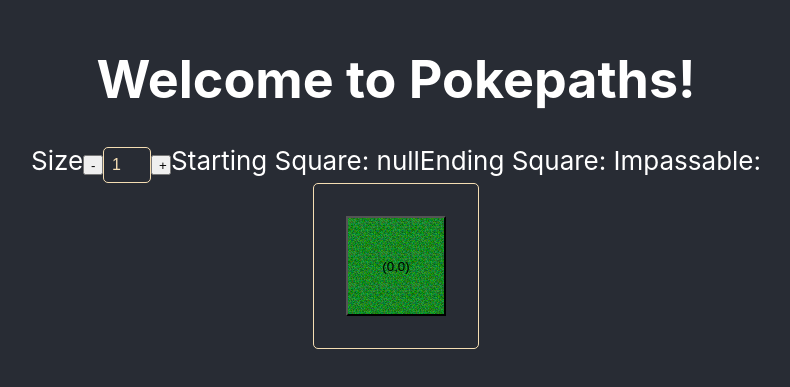
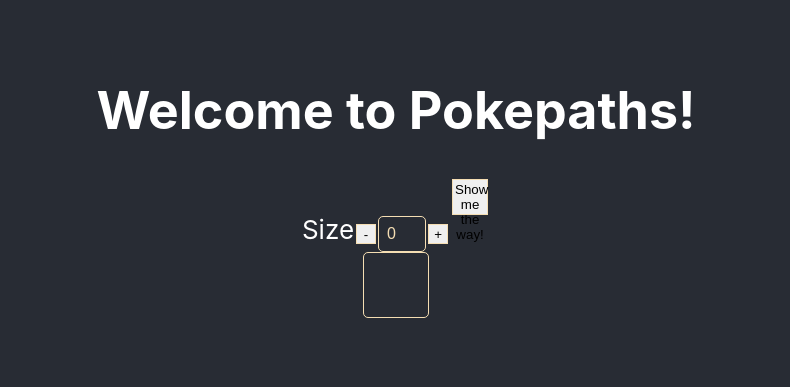
Before and after one commit to lizlam/pokepaths, a React (Create React App) app: page / in a window 1280 px wide. Shown: the part 219-606 px from the top of the page, without its empty margins (244-1034 px from the left). Built offline with nearby package versions, Linux system fonts and the light colour scheme.

Commit message:
Golden path works.

```diff
--- a/src/components/Grid.js
+++ b/src/components/Grid.js
@@ -1,5 +1,7 @@
-import React, { useState, useRef } from "react";
+import React, { useState, useRef, useEffect } from "react";
 import styled from "styled-components";
+import { getPath, getXY } from "../utils/Utils";
+import { isCompositeComponent } from "react-dom/test-utils";
 
 const StyledContainer = styled.div`
   width: fit-content;
@@ -28,7 +30,7 @@ const Controls = styled.div`
 `;
 
 function Grid() {
-  const [size, setSize] = useState(1);
+  const [size, setSize] = useState(0);
   const [impassable, setImpassable] = useState([]);
   const [start, setStart] = useState(null);
   const [end, setEnd] = useState(null);
@@ -45,16 +47,76 @@ function Grid() {
   };
 
   const handleChange = (e) => {
-    setSize(e.target.value);
+    let input = parseInt(e.target.value);
+    setSize(input);
   };
+
+  const getPathTiles = (startPoint, entries) => {
+    let pathTiles = [];
+    const expectedEnd = entries.reduce(function (result, entry) {
+      pathTiles.push(result);
+      return [parseInt(result[0]) + entry[0], parseInt(result[1]) + entry[1]]
+    }, startPoint)
+    pathTiles.shift(); // first entry is repeated, so remove
+    return [pathTiles, expectedEnd]
+  }
+
+  const highlightPath = (tiles) => {
+    tiles.map((v) => {
+      console.log(v);
+      const current = getTileRef(v[0], v[1]);
+      current.className = "path";
+    })
+  }
+
+  const getPathHandler = () => {
+    const node = start.split(',');
+    const rocks = impassable.map(v => getXY(v));
+    const promise = getPath(size, getXY(start), getXY(end), rocks);
+    promise.then(res => {
+      const addends = res.moves.map(direction => {
+        let x = parseInt(node[0]);
+        let y = parseInt(node[1]);
+        switch (direction) {
+          case "D":
+            y = 1;
+            x = 0;
+            break;
+          case "U":
+            y = -1;
+            x = 0;
+            break;
+          case "R":
+            x = 1;
+            y = 0;
+            break;
+          case "L":
+            x = -1;
+            y = 0;
+            break;
+          default:
+            console.error("There are no other directions in this dimension.");
+        }
+        return [x, y]
+      })
+      const [pathTiles] = getPathTiles(node, addends);
+      highlightPath(pathTiles);
+    });
+  }
 
   const buttonRef = useRef();
 
+  const getTileRef = (x, y) => {
+    return buttonRef.current.children[parseInt(y)].children[parseInt(x)];
+  }
+
   const handleClick = (e) => {
     const coord = e.target.value;
+    // Get the individual (x,y) coordinates
     const loc = e.target.value.split(',');
-    //setStart({ "x": parseInt(loc[0]), "y": parseInt(loc[1]) });
-    const current = buttonRef.current.children[parseInt(loc[0])].children[parseInt(loc[1])];
+    const x = loc[0];
+    const y = loc[1];
+    const current = getTileRef(x, y);
     const currentClass = current.className;
 
     switch (currentClass) {
@@ -89,6 +151,7 @@ function Grid() {
           break
         } else {
           current.className = "impassable";
+          setImpassable([...impassable, coord]);
         }
         break;
       default:
@@ -103,19 +166,17 @@ function Grid() {
         <StyledButton onClick={handleDecrement}>-</StyledButton>
         <StyledInput type="number" value={size} onChange={handleChange} />
         <StyledButton onClick={handleIncrement}>+</StyledButton>
-        Starting Square: {JSON.stringify(start)}
-        Ending Square: {end}
-        Impassable:{impassable.map((v, i) => <div key={i}>{v[i]}</div>)}
+        <button onClick={getPathHandler}>Show me the way!</button>
       </Controls>
       <StyledContainer ref={buttonRef}>
-        {grid.map((v, x) => {
+        {grid.map((v, y) => {
           return (
-            <div key={x}>
-              {v.map((cell, y) => {
+            <div key={y}>
+              {v.map((cell, x) => {
                 return (
                   <button
                     className="grass"
-                    key={y}
+                    key={x}
                     value={[x, y]}
                     onClick={handleClick}
                   >
--- a/src/index.css
+++ b/src/index.css
@@ -7,14 +7,25 @@ body {
   -moz-osx-font-smoothing: grayscale;
 }
 
+input[type=number]::-webkit-inner-spin-button,
+input[type=number]::-webkit-outer-spin-button {
+  -webkit-appearance: none;
+  margin: 0;
+}
+
 code {
   font-family: source-code-pro, Menlo, Monaco, Consolas, 'Courier New',
     monospace;
 }
 
 button {
-  width: 100px;
-  height: 100px;
+  width: 36px;
+  height: 36px;
+  content: fit;
+  padding: 2px;
+  margin: 2px;
+  border: 1px double wheat;
+
 }
 
 .start {
@@ -32,3 +43,7 @@ button {
 .grass {
   background: url("assets/grasstile.png")
 }
+
+.path {
+  background-color: black;
+}
--- /dev/null
+++ b/src/utils/Utils.js
@@ -0,0 +1,35 @@
+const url = "https://frozen-reef-96768.herokuapp.com/find-path";
+
+export async function getPath(n, start, end, impassable) {
+  const fetchObj = {
+    "sideLength": n,
+    "impassables": impassable,
+    "startingLoc": {
+      "x": start.x,
+      "y": start.y
+    },
+    "endingLoc": {
+      "x": end.x,
+      "y": end.y
+    }
+  }
+  console.log(fetchObj);
+  const response = await fetch(url,
+    {
+      method: 'POST',
+      headers: {
+        'Content-Type': 'application/json'
+      },
+      body: JSON.stringify(fetchObj)
+    });
+  const result = await response.json();
+  return result;
+}
+
+// Turns "x,y" => { "x": x, "y": y }
+export const getXY = (arr) => {
+  const loc = arr.split(',');
+  const x = parseInt(loc[0]);
+  const y = parseInt(loc[1]);
+  return { "x": x, "y": y }
+}
```
